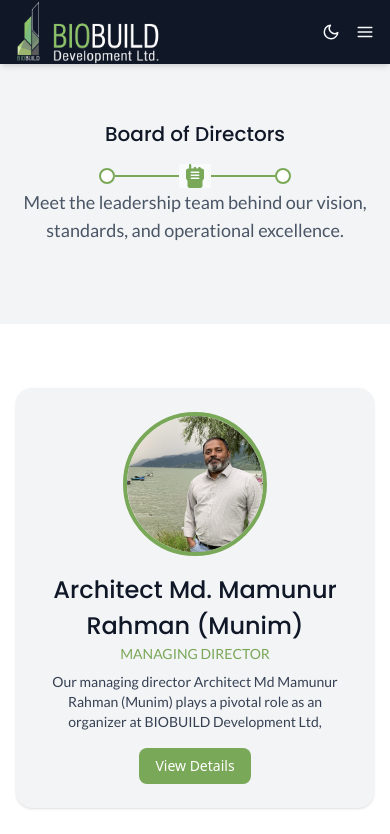
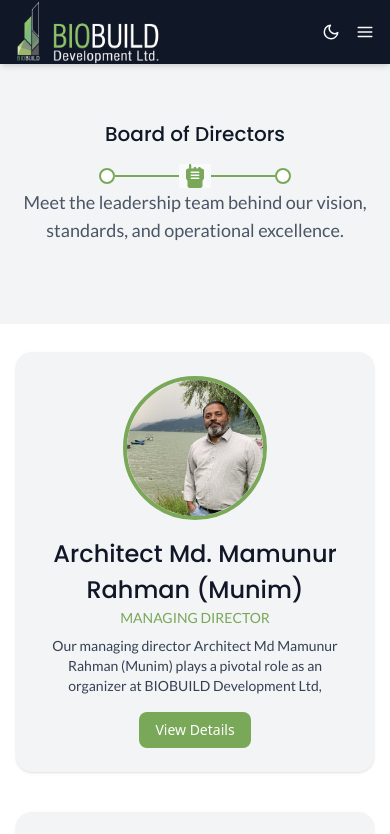
Before and after one commit to Kamiaaa/biobuild, a Next.js app: page /bod in a window 390 px wide. Shown: the top 834 px of the page. Built offline with nearby package versions, Linux system fonts and the light colour scheme.

Commit message:
BOD page text change

```diff
--- a/app/bod/page.tsx
+++ b/app/bod/page.tsx
@@ -72,7 +72,7 @@ export default function BoardOfDirectorsPage() {
             </section>
 
             {/* Directors Grid */}
-            <section className="px-4 py-16">
+            <section className="px-4 py-7 md:py-16">
                 <div className="max-w-7xl mx-auto">
                     <div className="grid sm:grid-cols-2 md:grid-cols-2 lg:grid-cols-4 gap-10">
                         {directors.map((director, index) => (
```
